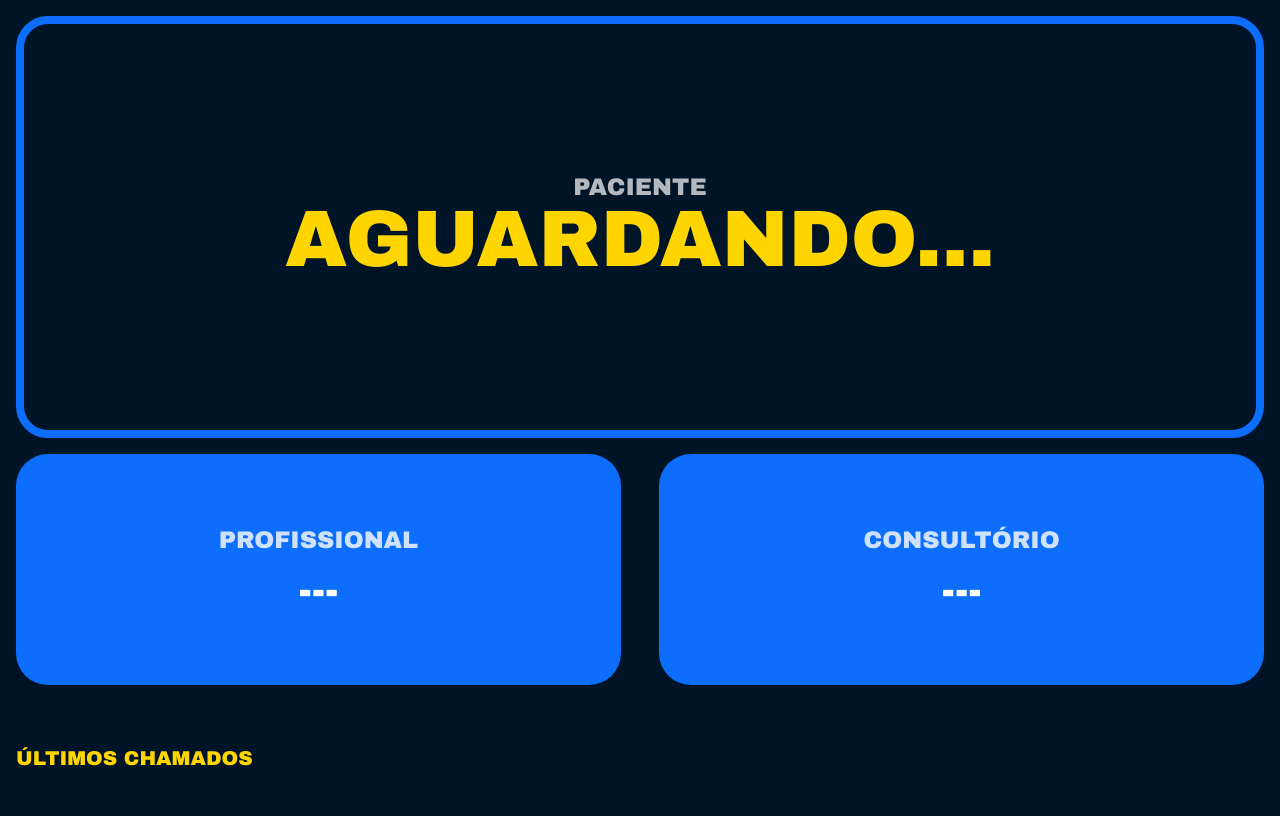
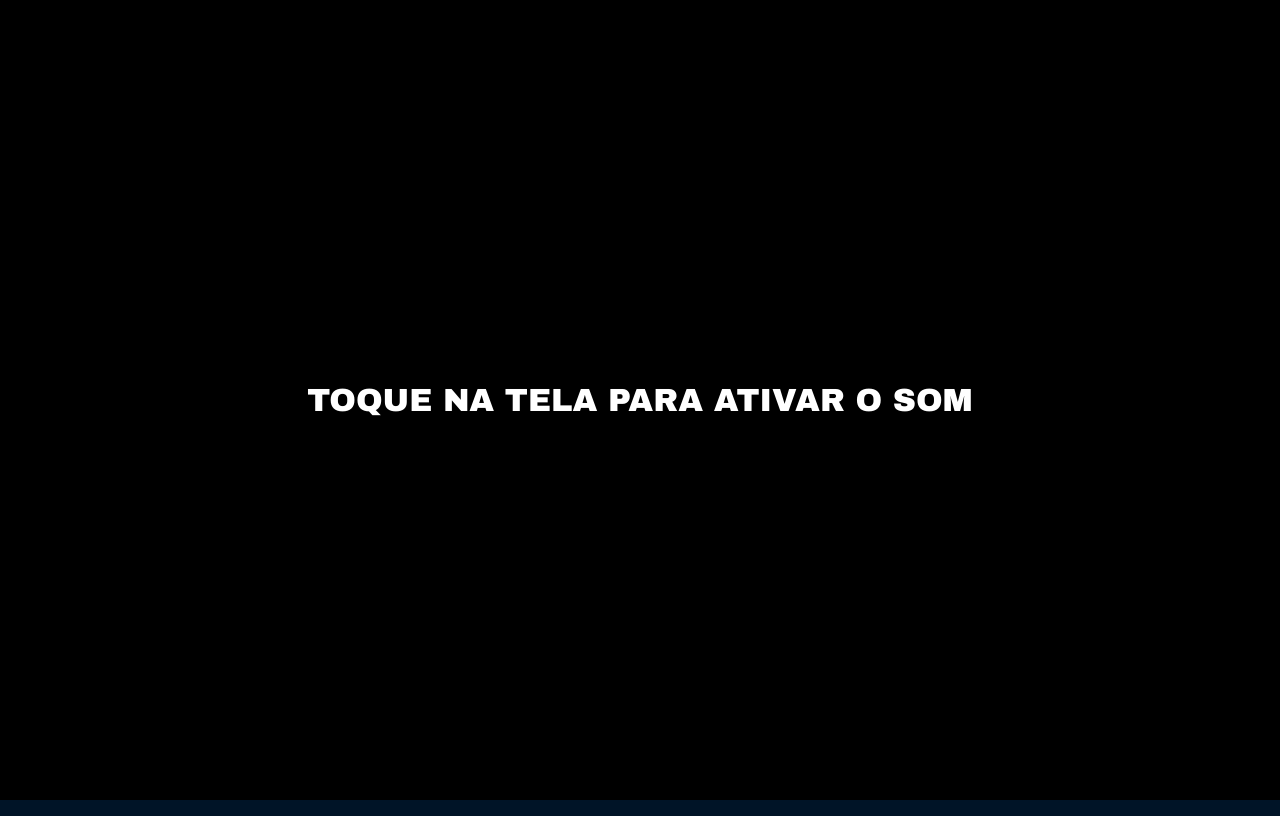
Before and after one commit to RafaelRlbjp/painel-chamada2, a website: page public/painel.html in a window 1280 px wide. Drawn offline with nearby package versions, Linux system fonts and the light colour scheme; no server answers.

Commit message:
ajusto no painel

```diff
--- a/public/painel.html
+++ b/public/painel.html
@@ -6,6 +6,23 @@
     <link rel="stylesheet" href="painel.css">
 </head>
 <body>
+
+    <div id="ativarAudio"
+style="
+position:fixed;
+inset:0;
+background:black;
+color:white;
+display:flex;
+justify-content:center;
+align-items:center;
+font-size:4vh;
+z-index:9999;
+cursor:pointer;
+">
+TOQUE NA TELA PARA ATIVAR O SOM
+</div>
+
 
 <div class="container">
     <div class="area-principal" id="painel">
--- a/public/painel.js
+++ b/public/painel.js
@@ -144,3 +144,21 @@ document.body.addEventListener("click",()=>{
  speechSynthesis.speak(new SpeechSynthesisUtterance(" "));
 
 },{once:true});
+
+const ativar = document.getElementById("ativarAudio");
+
+if(ativar){
+
+ ativar.addEventListener("click",()=>{
+
+   bip.play().catch(()=>{});
+
+   const msg = new SpeechSynthesisUtterance("Sistema ativado");
+   msg.volume = 0;
+
+   speechSynthesis.speak(msg);
+
+   ativar.remove();
+
+ });
+}
```
